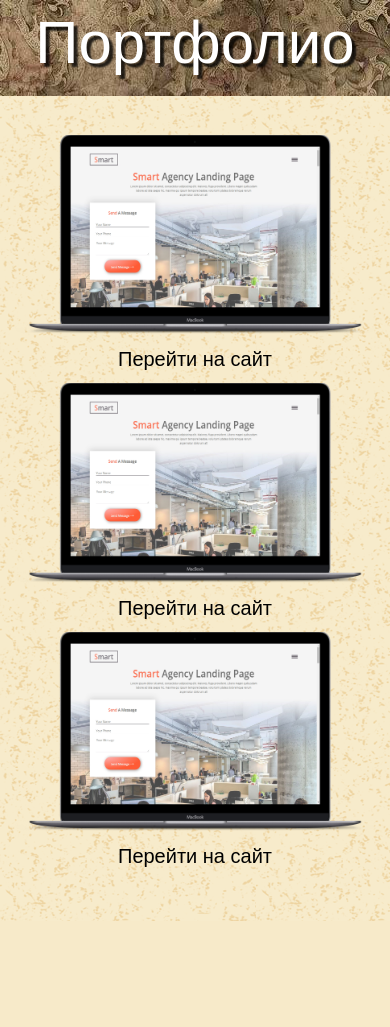
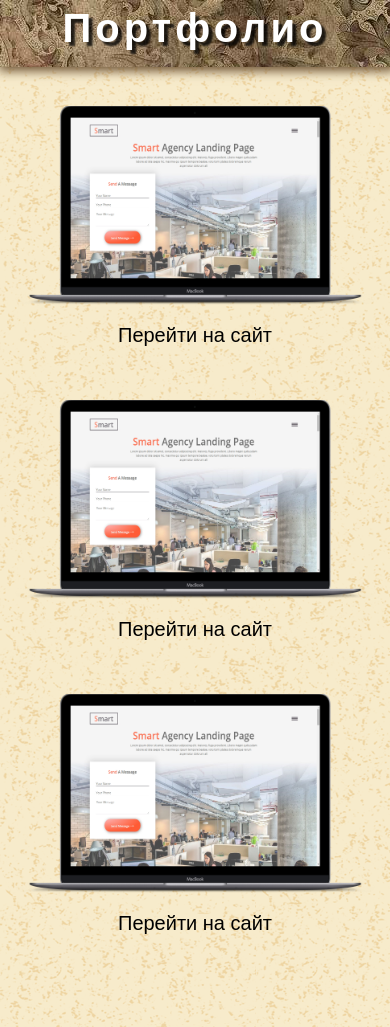
Before and after one commit to ainar2017/ainar2017.github.io, a plain HTML site: page index.html in a window 390 px wide. Before the commit the page ends 921 px from the top, so only its background shows below. Drawn offline with nearby package versions, Linux system fonts and the light colour scheme.

Commit message:
Айнар доработал сайт-портфолио

```diff
--- a/css/style.less
+++ b/css/style.less
@@ -54,9 +54,12 @@ section {
 header {
 	background: #876a4f url(../img/head-bg.jpg);
 	font-family: Arial, Helvetica, sans-serif;
+	box-shadow: 2px 1px 10px 3px rgb(110, 83, 52);
 	p {
 		color: #fff;
 		font-size: 60px;
+		font-weight: bold;
+		letter-spacing: 10px;
 		text-align: center;
 		text-shadow: 4px 4px 2px rgba(0, 0, 0, 0.79);
 	}
@@ -64,44 +67,43 @@ header {
 
 
 
+// *********************************************
+// **********    Медиа-запросы     *************
+
+/* LG - Large Devices, Desktops Wide Screens */
+@media only screen and (max-width : 1600px) {
+
+}
+
+/* MD - Medium Devices, Desktops */
+@media only screen and (max-width : 1200px) {
+
+}
+
+/* SM - Small Devices, Tablets  */
+@media only screen and (max-width : 991px) {
+
+}
+
+/* XS - Extra Small Devices, Phones */
+@media only screen and (max-width : 767px) {
+	header p {
+		font-size: 50px;
+		letter-spacing: 6px;
+	}
+}
+
+/* XS - Extra Small Devices, Phones */
+@media only screen and (max-width : 479px) {
+	header p {
+		font-size: 40px;
+		letter-spacing: 4px;
+	}
+}
 
 
 
 
-
-// *********************************************
-// **********    Медиа-запросы     *************
-
-// XS < 768 px ****** Phones 0 - 480 px
-@media (min-width: 0px) and (max-width: 480px) {
-
-
-}
-// XS < 768 px ****** Phones 481 - 767 px
-@media (min-width: 481px) and (max-width: 767px) {
-
-
-}
-// SM >= 768 px ****** Tablets 768 - 991 px
-@media (min-width: 768px) and (max-width: 991px) {
-
-
-}
-// MD >= 992 px ****** Desktops 992 - 1199 px
-@media (min-width: 992px) and (max-width: 1199px) {
-
-
-}
-// LG >= 1200 px ****** Desktops 1200 - 1600 px
-@media (min-width: 1200px) and (max-width: 1600px) {
-
-
-}
-// LG >= 1601 px ******
-@media (min-width: 1601px) {
-
-
-}
 
 
 
@@ -119,12 +121,13 @@ header {
 
 section {
 	.item {
-		// border: 1px solid #000;
+		margin-bottom: 50px;
 		text-align: center;
+		img {
+			margin-bottom: 15px;
+		}
 	}
 	a {
-		display: inline-block;
-		padding: 10px;
 		font-family: Arial, Helvetica, sans-serif;
 		font-size: 20px;
 		color: #000;
--- a/index.html
+++ b/index.html
@@ -60,21 +60,21 @@
 <section>
   <div class="container">
     <div class="row">
-      <div class="col-sm-4">
+      <div class="col-sm-6 col-lg-4">
+        <div class="item">
+          <img src="img/macbook-mock-dribbble.png" alt="mockup smart agensy" class="img-responsive" width="1349" height="631">
+          <a href="">Перейти на сайт</a>
+        </div><!-- /.item -->
+      </div><!-- /.col-sm-4 -->
+
+      <div class="col-sm-6 col-lg-4">
         <div class="item">
           <img src="img/macbook-mock-dribbble.png" alt="mockup smart agensy" class="img-responsive" width="1788" height="994">
           <a href="">Перейти на сайт</a>
         </div><!-- /.item -->
       </div><!-- /.col-sm-4 -->
 
-      <div class="col-sm-4">
-        <div class="item">
-          <img src="img/macbook-mock-dribbble.png" alt="mockup smart agensy" class="img-responsive" width="1788" height="994">
-          <a href="">Перейти на сайт</a>
-        </div><!-- /.item -->
-      </div><!-- /.col-sm-4 -->
-
-      <div class="col-sm-4">
+      <div class="col-sm-6 col-lg-4">
         <div class="item">
           <img src="img/macbook-mock-dribbble.png" alt="mockup smart agensy" class="img-responsive" width="1788" height="994">
           <a href="">Перейти на сайт</a>
```
Also changed, not shown: css/style.css, img/Image 2.png (added), img/Слой 0.jpg (added).
